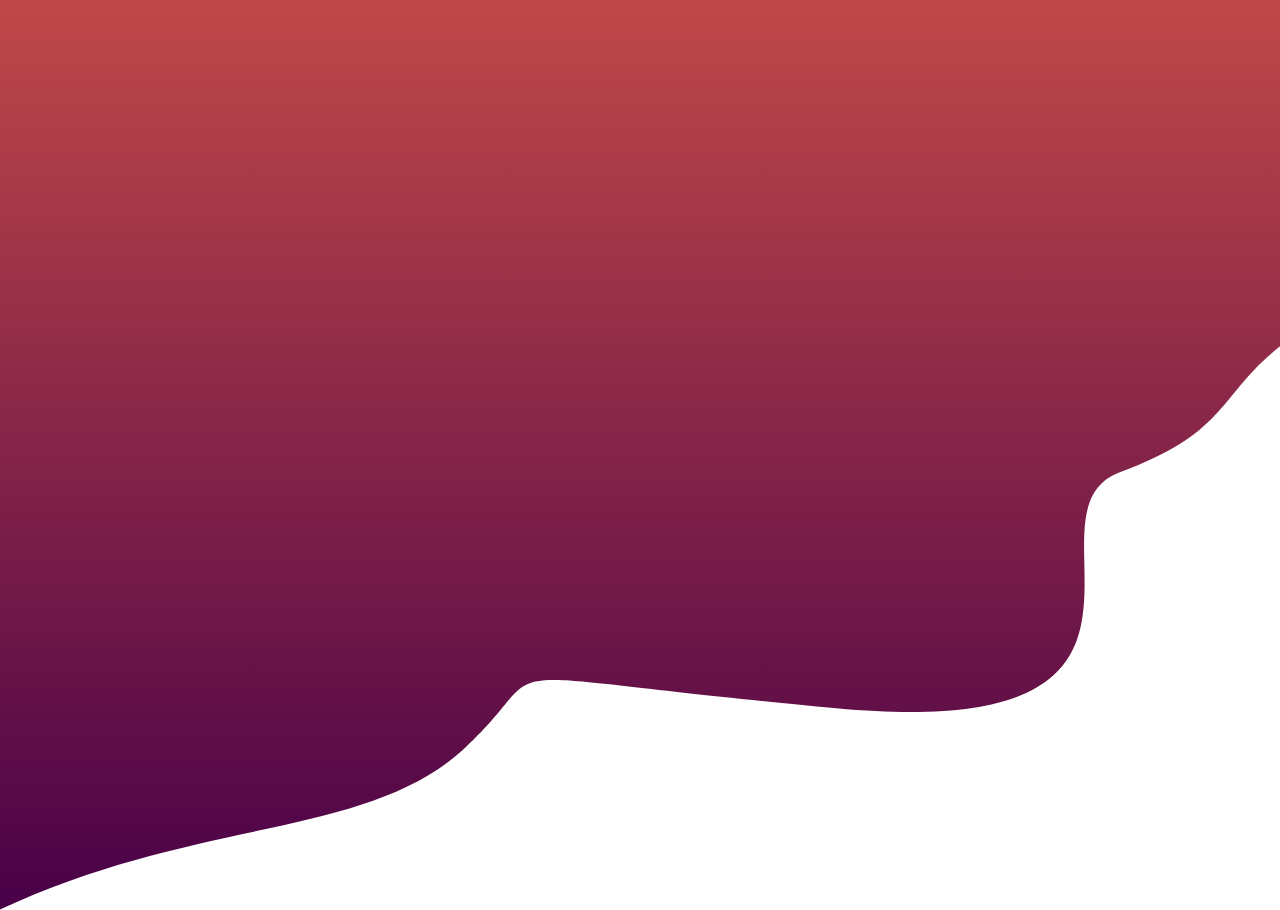
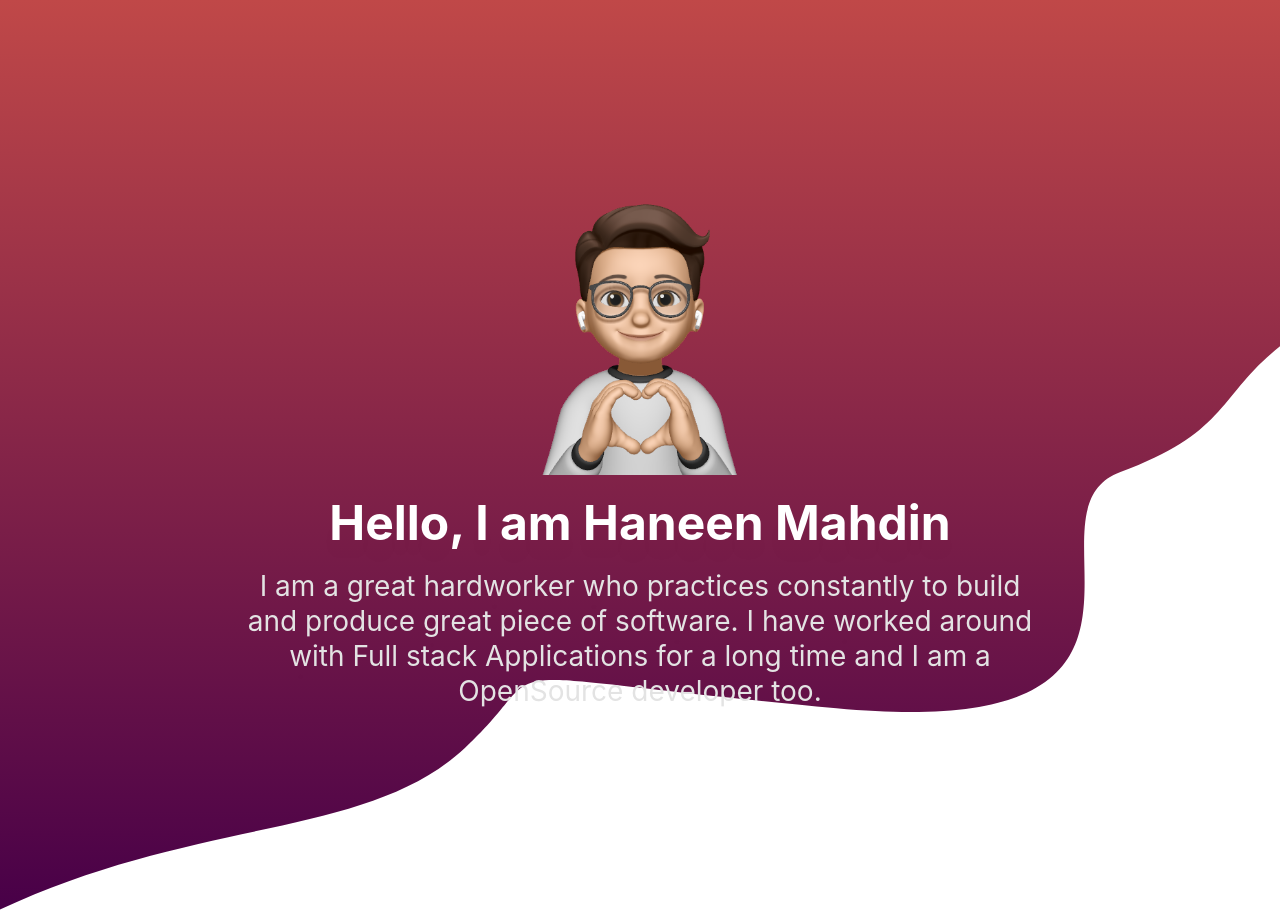
Before and after one commit to haneenmahd/haneenmahd.github.io, a React (Vite) app: page / in a window 1280 px wide. Built offline with nearby package versions, Linux system fonts and the light colour scheme.

Commit message:
add avatar and basic portfolio

```diff
--- a/src/App.css
+++ b/src/App.css
@@ -1,11 +1,3 @@
 .App {
   text-align: center;
 }
-
-.App img {
-  height: auto;
-  max-width: 100vw;
-  z-index: -1;
-  position: absolute;
-  top: 0; left: 0;
-}
--- a/src/App.jsx
+++ b/src/App.jsx
@@ -1,11 +1,21 @@
-import { useState } from 'react'
 import blob from './assets/svg/blob.svg'
 import './App.css'
+import Main from './components/Main'
+import styled from 'styled-components'
+
+const BlobImage = styled.img`
+  height: auto;
+  max-width: 100vw;
+  z-index: -1;
+  position: absolute;
+  top: 0; left: 0;
+`;
 
 function App() {
   return (
     <div className="App">
-      <img src={blob} alt="Background blob" />
+      <BlobImage src={blob} alt="Background blob" />
+      <Main />
     </div>
   )
 }
--- /dev/null
+++ b/src/components/Main.jsx
@@ -0,0 +1,53 @@
+import styled from "styled-components";
+import Avatar from "../assets/png/Avatar.png";
+
+const MainContainer = styled.div`
+    display: flex;
+    flex-direction: column;
+    justify-content: center;
+    align-items: center;
+    padding: 179px 234px;
+
+    * {
+        margin: 8px 0;
+    }
+`;
+
+const MainAvatar = styled.img`
+    height: 290px;
+    width: 290px;
+    border-radius: 50px;
+`;
+
+const MainHeader = styled.h1`
+    font-style: normal;
+    font-weight: bold;
+    font-size: 48px;
+    line-height: 60px;
+
+    color: #FFFFFF;
+
+    text-shadow: 0px 19px 18px rgba(0, 0, 0, 0.02);
+`;
+
+const SubHeading = styled(MainHeader)`
+    font-style: normal;
+    font-weight: normal;
+    font-size: 28px;
+    line-height: 35px;
+    text-align: center;
+
+    color: #e3e3e3;
+`;
+
+export default function Main() {
+  return (
+    <MainContainer>
+        <MainAvatar src={Avatar} alt="Haneen Mahdin's Avatar" />
+        <MainHeader>Hello, I am Haneen Mahdin</MainHeader>
+        <SubHeading>
+            I am a great hardworker who practices constantly to build and produce great piece of software. I have worked around with Full stack Applications for a long time and I am a OpenSource developer too.
+        </SubHeading>
+    </MainContainer>
+  );
+}
```
Also changed, not shown: src/assets/png/Avatar.png (added).
